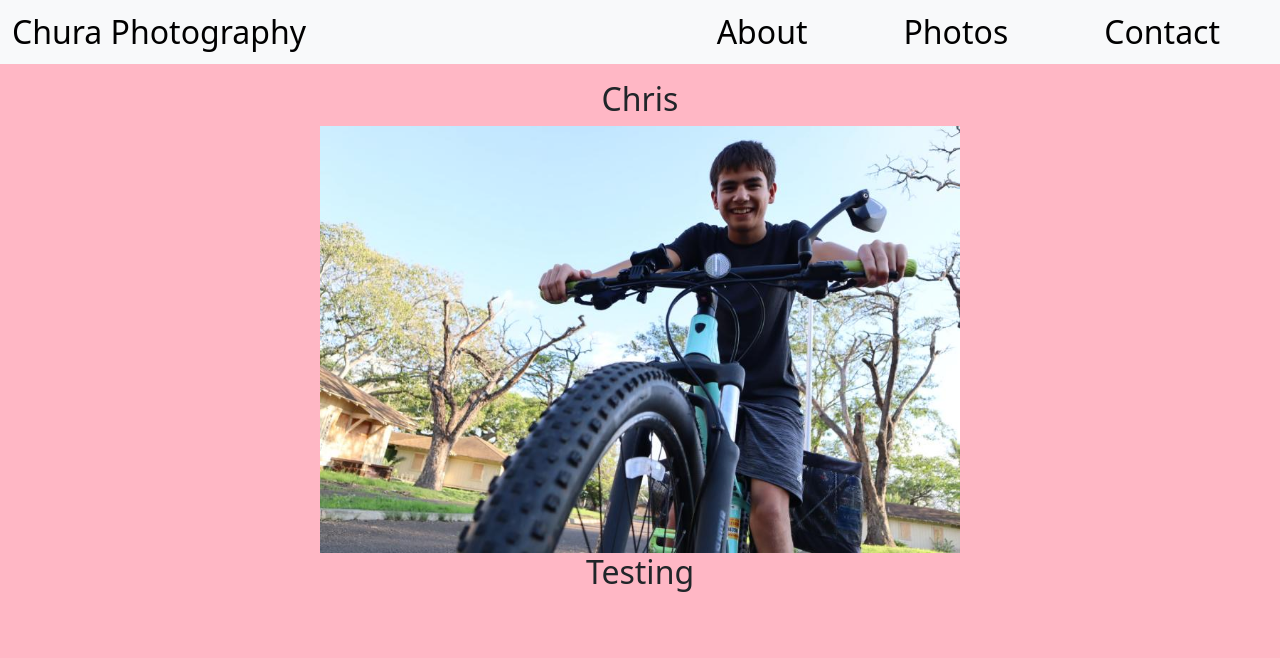
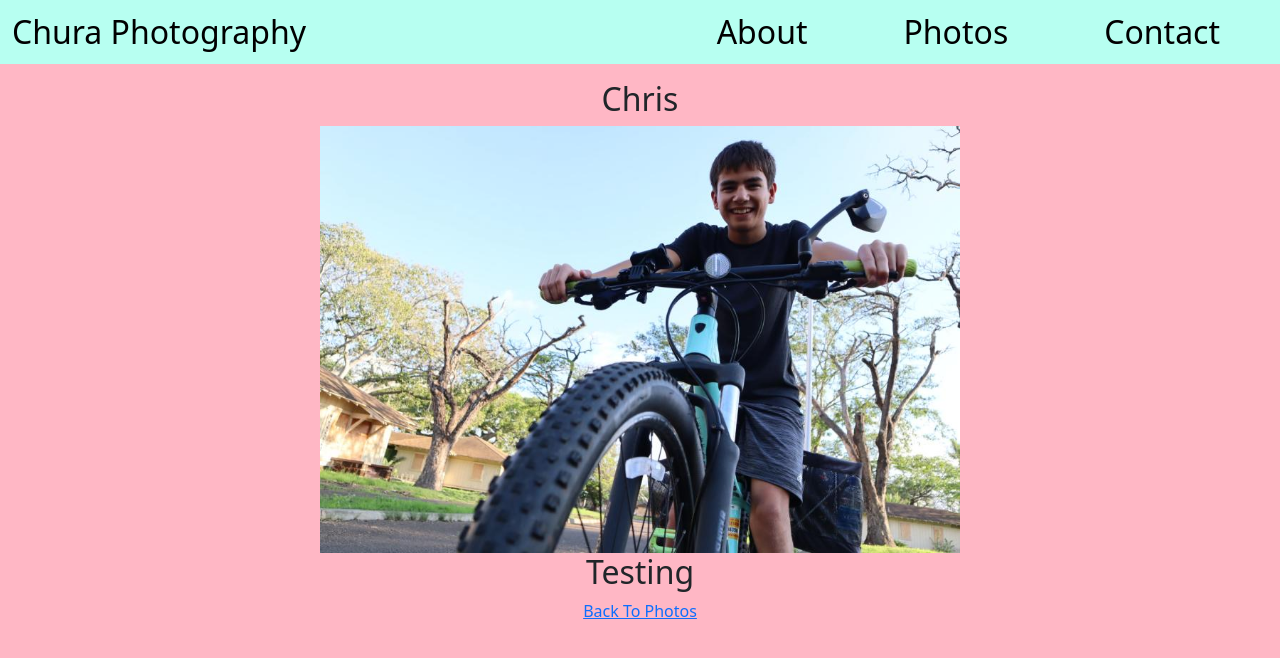
Before and after one commit to Zryer/Chura-Photography, a React (Create React App) app: page /Photos/Chris in a window 1280 px wide. Shown: the top 658 px of the page. Built offline with nearby package versions, Linux system fonts and the light colour scheme.

Commit message:
Added Colors and working on photos

```diff
--- a/src/Components/HomeComponent/Home.css
+++ b/src/Components/HomeComponent/Home.css
@@ -58,7 +58,7 @@
 
 .homeLinks {
     font-size: 2vw;
-    color: #ffb7c5;
+    color: #c5ffb7;
     animation: fadeIn ease-in 3s;
     animation-fill-mode: forwards;
     text-decoration: none;
--- a/src/Components/NavbarComponent/Navbar.css
+++ b/src/Components/NavbarComponent/Navbar.css
@@ -28,7 +28,7 @@
     }
 }
 
-.navbar {
+.openNavbar {
     justify-content: flex-end;
     padding: 0;
     font-size: 2rem;
@@ -37,7 +37,7 @@
 .navbarBrand {
     font-size: 2rem;
     text-decoration: none;
-    color: #000
+    color: #000;
 }
 
 
@@ -51,3 +51,11 @@
 .navLinks:hover {
     color: #ffb7c5;
 }
+
+.fullNavbar {
+    padding: 0;
+}
+
+.containerNavbar {
+    background-color: #b7fff1;
+}
--- a/src/Components/NavbarComponent/Navbar.jsx
+++ b/src/Components/NavbarComponent/Navbar.jsx
@@ -6,15 +6,15 @@ import { Link } from 'react-router-dom';
 
 const Navi = () => {
     return (
-            <Navbar collapseOnSelect bg="light" fixed="top" expand="lg" id="navi">
-                <Container fluid>
+            <Navbar collapseOnSelect bg="light" fixed="top" expand="lg" id="navi" className="fullNavbar">
+                <Container fluid className="containerNavbar">
                     <Navbar.Brand><Link to="/" className="navbarBrand">Chura Photography</Link></Navbar.Brand>
                     <Navbar.Toggle aria-controls="responsive-navbar-nav" />
-                    <Navbar.Collapse id="responsive-navbar-nav" className="navbar">
+                    <Navbar.Collapse id="responsive-navbar-nav" className="openNavbar">
                             <Nav>
-                                <Nav.Link eventKey="1"><Link to="About" className="navLinks">About</Link></Nav.Link>
-                                <Nav.Link eventKey="2"><Link to="Photos" className="navLinks">Photos</Link></Nav.Link>
-                                <Nav.Link eventKey="3"><Link to="Contact" className="navLinks">Contact</Link></Nav.Link>
+                                <Nav.Link eventKey="1"><Link to="/About" className="navLinks">About</Link></Nav.Link>
+                                <Nav.Link eventKey="2"><Link to="/Photos" className="navLinks">Photos</Link></Nav.Link>
+                                <Nav.Link eventKey="3"><Link to="/Contact" className="navLinks">Contact</Link></Nav.Link>
                             </Nav>
                             </Navbar.Collapse>
                 </Container>
--- a/src/Components/PhotosComponent/PhotoPage.jsx
+++ b/src/Components/PhotosComponent/PhotoPage.jsx
@@ -1,6 +1,6 @@
 import React from 'react';
-import { Container, Row, Col } from 'react-bootstrap';
-import { useParams } from 'react-router-dom';
+import { Container, Row, Col, Button } from 'react-bootstrap';
+import { useParams, Link } from 'react-router-dom';
 import { PHOTOSLIST } from './PhotosList';
 
 const PhotoPage = () => {
@@ -24,6 +24,7 @@ const PhotoPage = () => {
                     <h2>{name}</h2>
                     <img className={width} src={image} alt={alt} />
                     <h2>Testing</h2>
+                    <Link to="/Photos">Back To Photos</Link>
                 </Col>
 
             </Row>
--- a/src/Components/PhotosComponent/Photos.css
+++ b/src/Components/PhotosComponent/Photos.css
@@ -13,7 +13,6 @@
 .photoDiv {
     text-align: center;
     animation: moveRight ease 2s;
-    padding: 0;
 }
 
 @keyframes moveRight {
```
